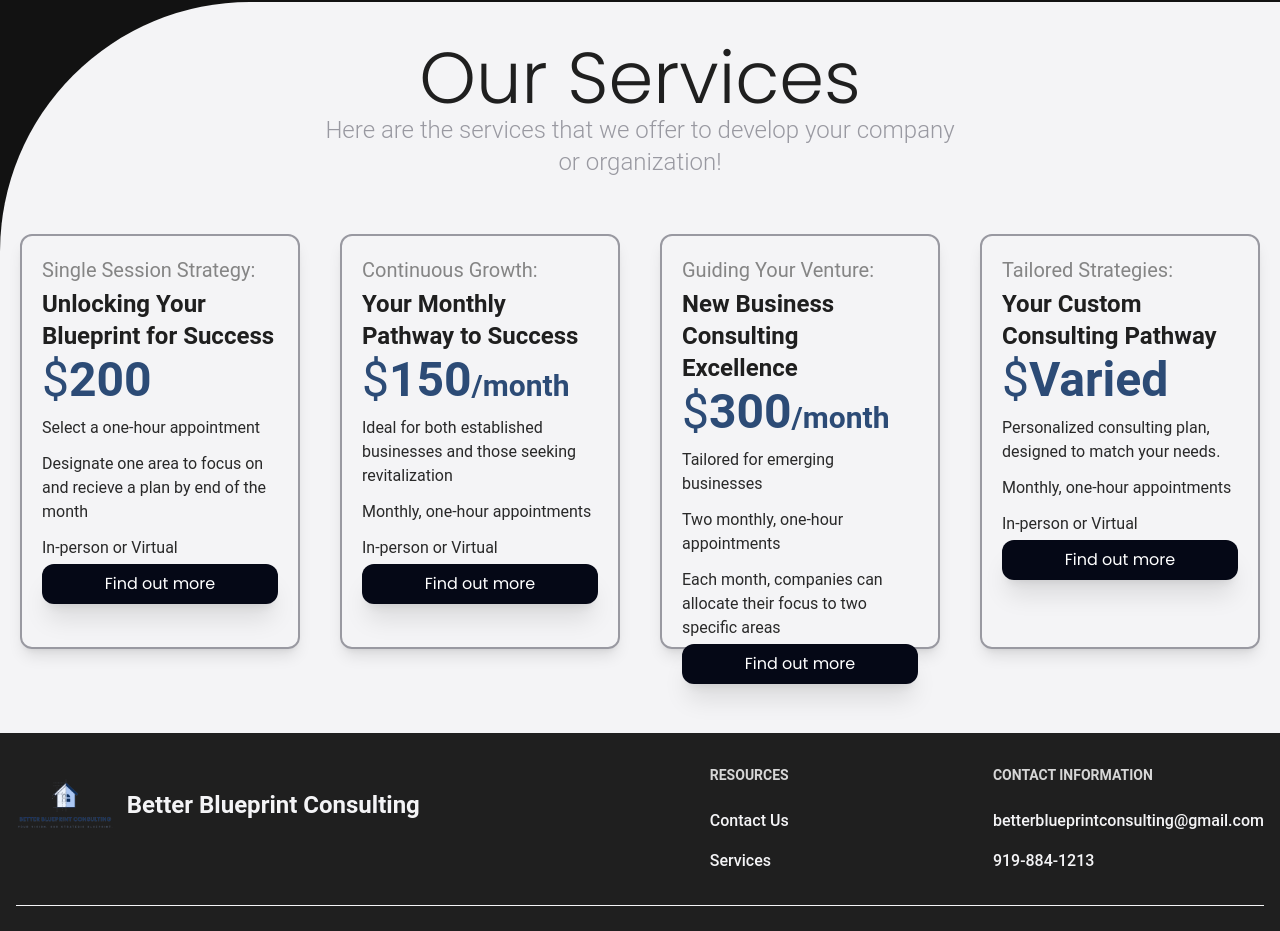
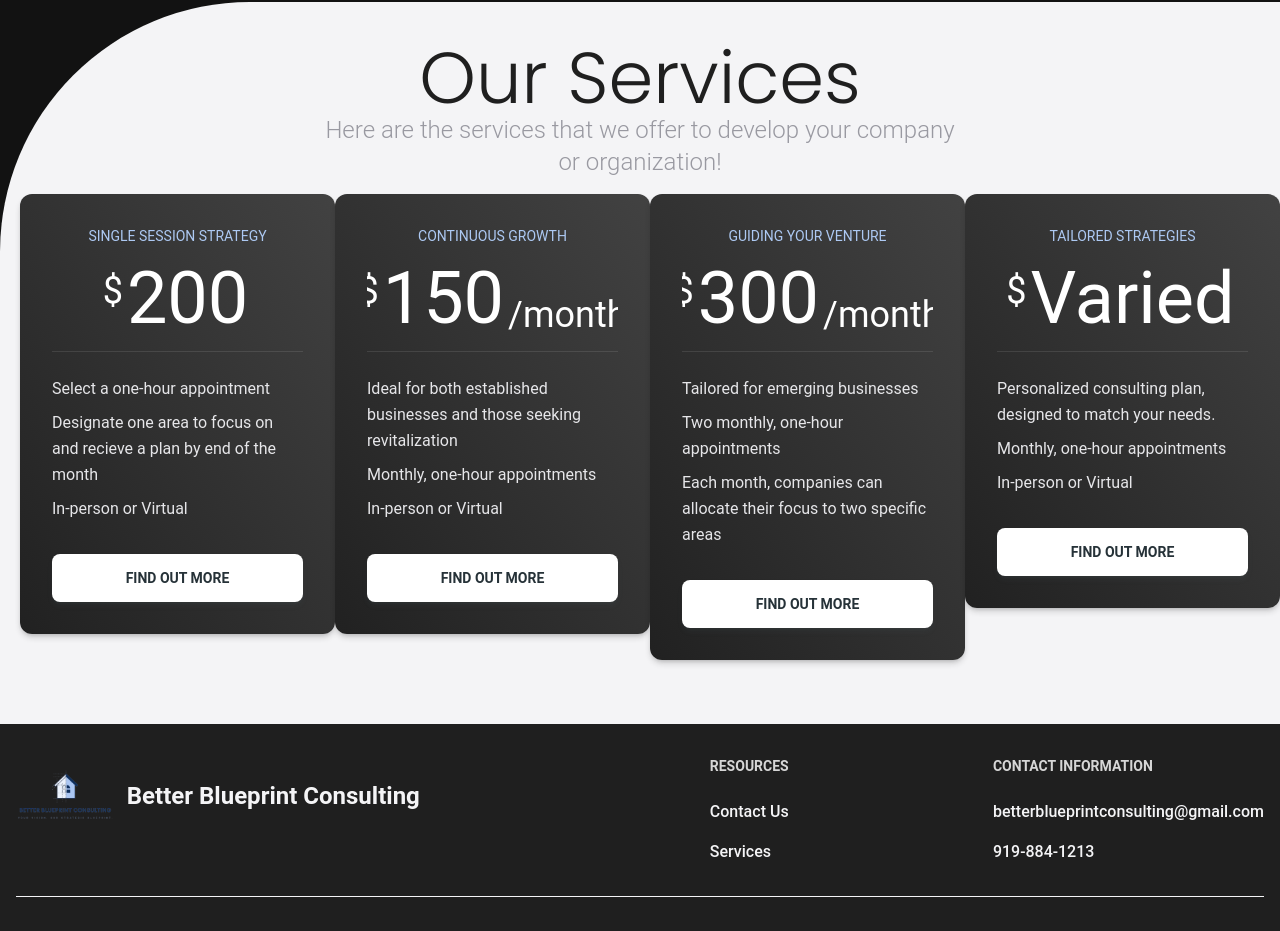
Before and after one commit to dsvill06/betterblueprint, a React (Vite) app: page / in a window 1280 px wide. Shown: the part 1555-2486 px from the top of the page. Built offline with nearby package versions, Linux system fonts and the light colour scheme; a web font is replaced by a local one.

Commit message:
Price fixes

```diff
--- a/src/components/Services.jsx
+++ b/src/components/Services.jsx
@@ -7,13 +7,21 @@ import { motion } from "framer-motion";
 import SpringModal from "./Modal";
 import { FiCheck } from "react-icons/fi";
 import { fadeIn } from "../utils/motion";
+import {
+  Card,
+  CardHeader,
+  CardBody,
+  CardFooter,
+  Typography,
+  Button,
+} from "@material-tailwind/react";
 
 const PriceCard = ({ type, title, price, bullets, moreInfo, index }) => {
   const [isOpen, setIsOpen] = useState(false);
 
   return (
     <div className=" w-full lg:w-1/4">
-      <div
+      {/* <div
 
         className=" md:h-[415px] h-auto m-5 p-5 border-taupe border-2 rounded-xl flex flex-col gap-2 hover:cursor-pointer shadow-lg mt-10 "
         onClick={() => setIsOpen(true)}
@@ -50,7 +58,84 @@ const PriceCard = ({ type, title, price, bullets, moreInfo, index }) => {
             Find out more
           </motion.button>
         </div>
-      </div>
+      </div> */}
+      <Card
+        color="gray"
+        variant="gradient"
+        className="w-full max-w-[20rem] p-8"
+      >
+        <CardHeader
+          floated={false}
+          shadow={false}
+          color="transparent"
+          className="m-0 mb-4 rounded-none border-b border-white/10 pb-4 text-center"
+        >
+          <Typography
+            variant="small"
+            color="white"
+            className="font-normal uppercase text-[#ADC9F3]"
+          >
+            {type}
+          </Typography>
+          <Typography
+            variant="h1"
+            color="white"
+            className="mt-4 flex justify-center gap-1 text-7xl font-normal"
+          >
+            <span className="mt-2 text-4xl">$</span>
+            {price}{" "}
+            <span className="self-end text-4xl">
+              {index === 1 || index === 2 ? "/month" : ""}
+            </span>
+          </Typography>
+        </CardHeader>
+        <CardBody className="p-0">
+          {bullets.map((bullet, index) => {
+            return (
+              <ol className="flex flex-row">
+                <li className="text-platinum mt-2">
+                  <Typography className="font-normal">{bullet}</Typography>
+                </li>
+              </ol>
+            );
+          })}
+          {/* <ul className="flex flex-col gap-4">
+            <li className="flex items-center gap-4">
+              <Typography className="font-normal">5 team members</Typography>
+            </li>
+            <li className="flex items-center gap-4">
+              <Typography className="font-normal">200+ components</Typography>
+            </li>
+            <li className="flex items-center gap-4">
+              <Typography className="font-normal">
+                40+ built-in pages
+              </Typography>
+            </li>
+            <li className="flex items-center gap-4">
+              <Typography className="font-normal">
+                1 year free updates
+              </Typography>
+            </li>
+            <li className="flex items-center gap-4">
+              <Typography className="font-normal">
+                Life time technical support
+              </Typography>
+            </li>
+          </ul> */}
+        </CardBody>
+        <CardFooter className="mt-8 p-0">
+          <Button
+            size="lg"
+            color="white"
+            className="hover:scale-[1.02] focus:scale-[1.02] active:scale-100"
+            ripple={false}
+            fullWidth={true}
+            onClick={() => setIsOpen(true)}
+          >
+            Find out more
+          </Button>
+        </CardFooter>
+      </Card>
       <SpringModal
         isOpen={isOpen}
         setIsOpen={setIsOpen}
@@ -77,7 +162,7 @@ const Services = () => {
           Here are the services that we offer to develop your company or
           organization!
         </h2>
-        <div className="flex flex-col flex-wrap md:flex-row mt-4 justify-center">
+        <div className="flex flex-col flex-wrap md:flex-row mt-4 justify-center pl-5">
           {services.map((service, index) => {
             return (
               <PriceCard
```
